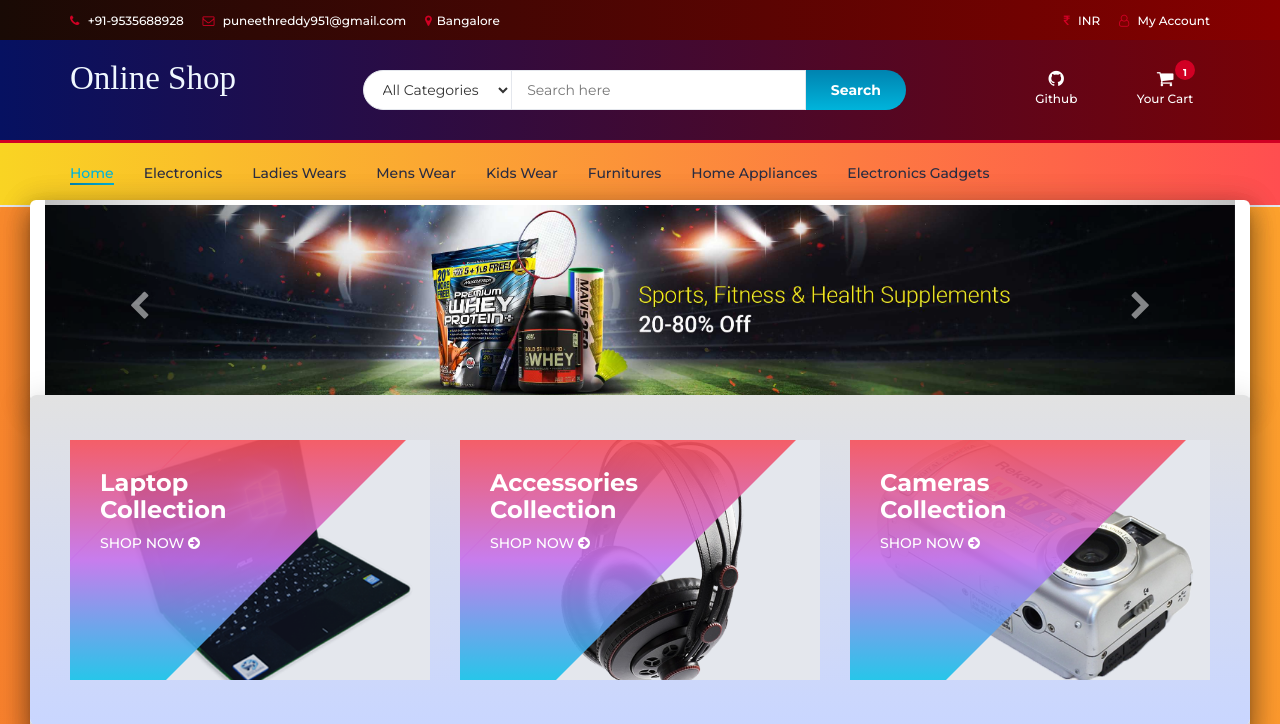
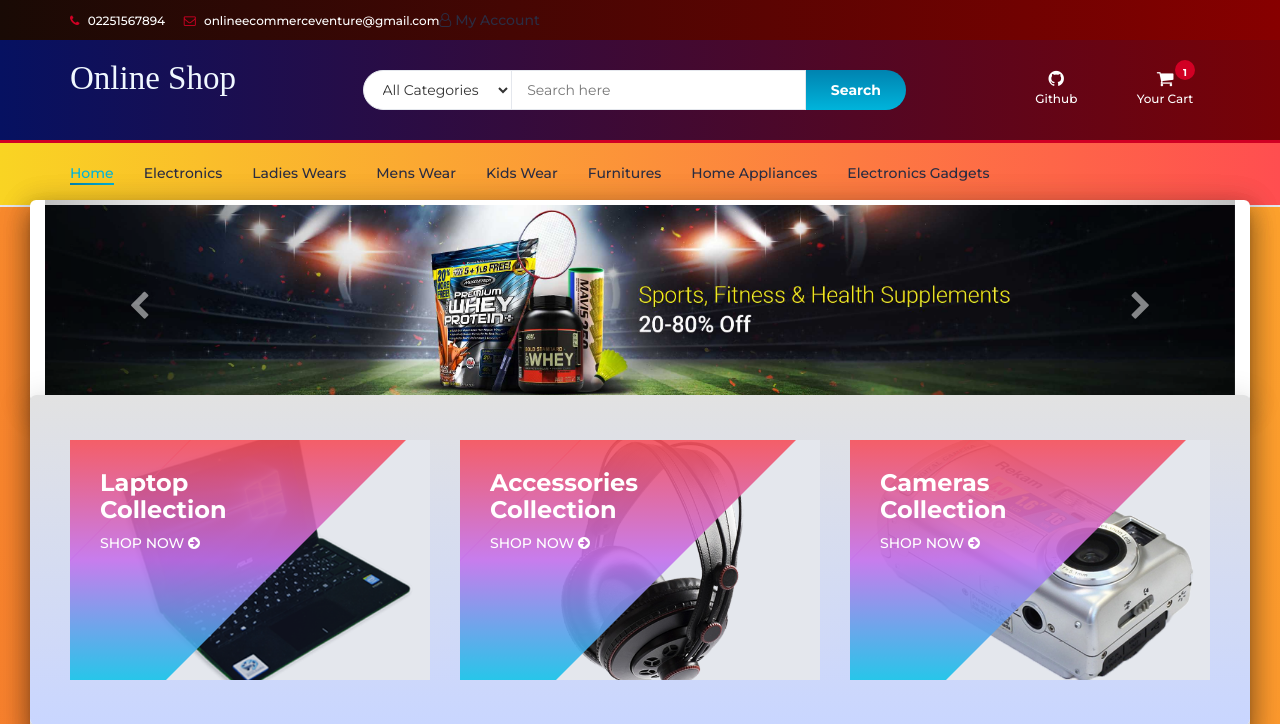
Before and after one commit to divya-kalwani/online-shoppi, a PHP site: page /myfiles/ in a window 1280 px wide. Shown: the top 724 px of the page. Run offline with PHP 8.4, Linux system fonts and the light colour scheme; data comes from the database, SQL or seed files in the repository; some libraries are stand-ins or nearby versions.

Commit message:
Update header.php

```diff
--- a/header.php
+++ b/header.php
@@ -122,13 +122,11 @@ session_start();
 			<div id="top-header">
 				<div class="container">
 					<ul class="header-links pull-left">
-						<li><a href="#"><i class="fa fa-phone"></i> +91-9535688928</a></li>
-						<li><a href="#"><i class="fa fa-envelope-o"></i> puneethreddy951@gmail.com</a></li>
-						<li><a href="#"><i class="fa fa-map-marker"></i>Bangalore</a></li>
+						<li><a href="#"><i class="fa fa-phone"></i> 02251567894</a></li>
+						<li><a href="#"><i class="fa fa-envelope-o"></i> onlineecommerceventure@gmail.com</a></li>
+
 					</ul>
-					<ul class="header-links pull-right">
-						<li><a href="#"><i class="fa fa-inr"></i> INR</a></li>
-						<li><?php
+					<?php
                              include "db.php";
                             if(isset($_SESSION["uid"])){
                                 $sql = "SELECT first_name FROM user_info WHERE user_id='$_SESSION[uid]'";
@@ -208,7 +206,7 @@ session_start();
 							<div class="header-ctn">
 								<!-- Wishlist -->
 								<div>
-									<a href="https://github.com/puneethreddyhc">
+									<a href="https://github.com/divya-kalwani">
 										<i class="fa fa-github"></i>
 										<span>Github</span>
 
```
